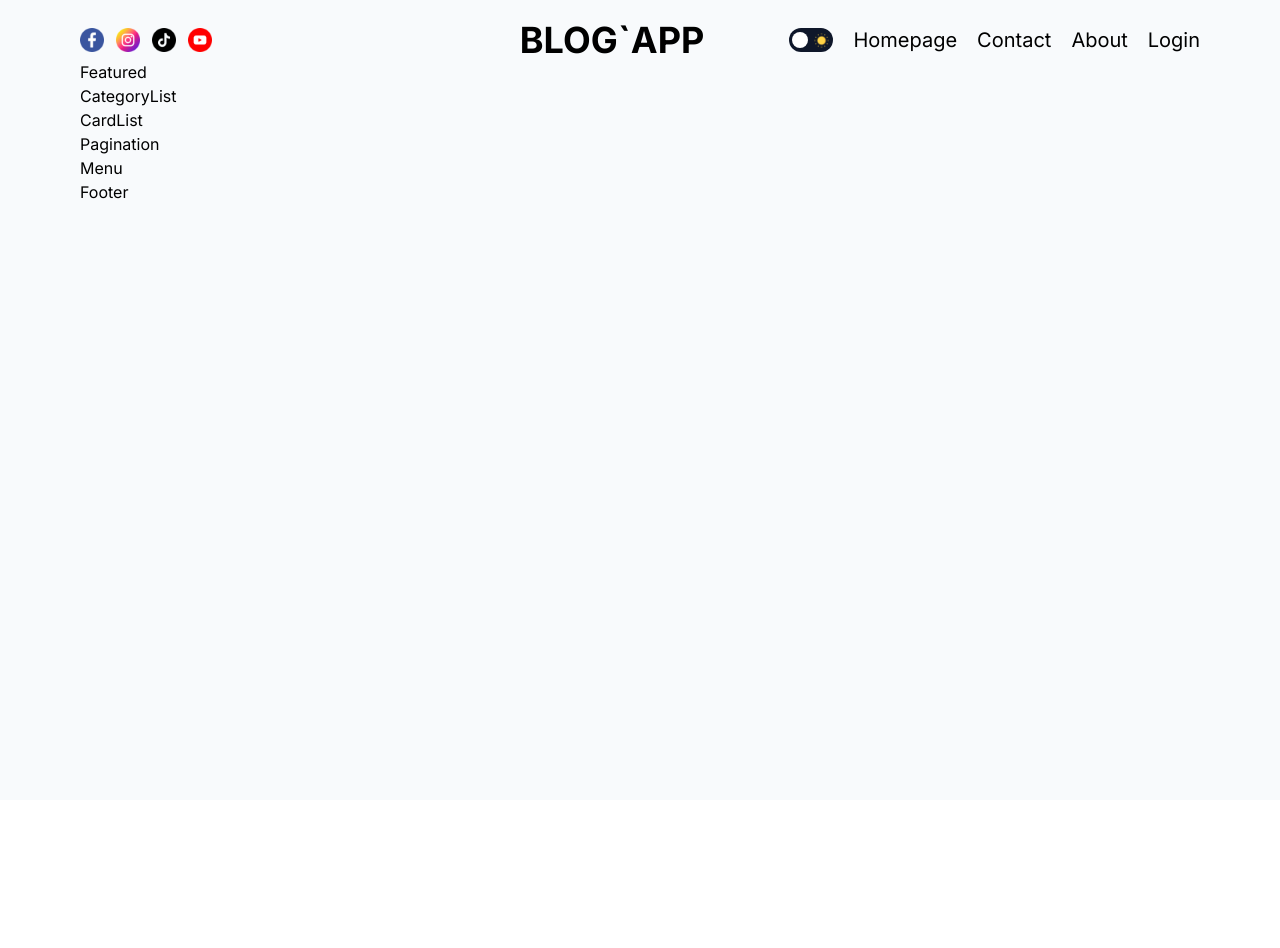
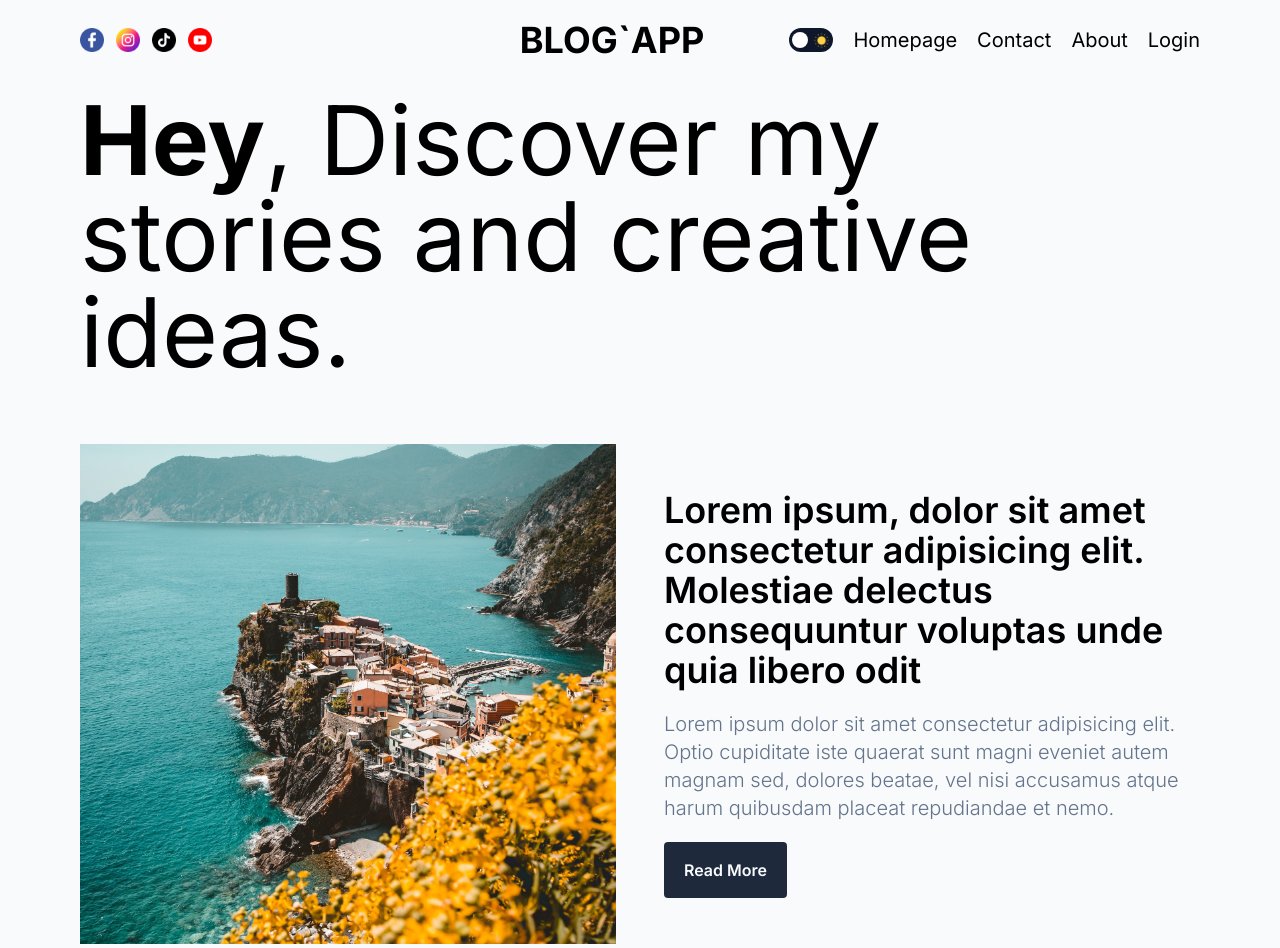
Before and after one commit to moein-github/nextjs-blog-app, a Next.js app: page / in a window 1280 px wide. Shown: the top 948 px of the page. Before the commit the page ends 800 px from the top, so only its background shows below. Built offline with nearby package versions, Linux system fonts and the light colour scheme.

Commit message:
implement featured component

```diff
--- a/next.config.js
+++ b/next.config.js
@@ -1,4 +1,6 @@
 /** @type {import('next').NextConfig} */
-const nextConfig = {}
+const nextConfig = {
+  reactStrictMode: false,
+};
 
-module.exports = nextConfig
+module.exports = nextConfig;
--- a/src/components/Featured.tsx
+++ b/src/components/Featured.tsx
@@ -1,3 +1,32 @@
+import Image from "next/image";
+
 export default function Featured() {
-  return <div>Featured</div>;
+  return (
+    <div className="mt-8">
+      <h1 className="text-8xl">
+        <b>Hey</b>, Discover my stories and creative ideas.
+      </h1>
+
+      <div className="mt-16 flex items-center gap-x-12">
+        <div className="flex-1 relative w-[500px] h-[500px]">
+          <Image src="/p1.jpeg" alt="" fill className="object-cover" />
+        </div>
+        <div className="flex-1 flex flex-col gap-y-5 font-semibold">
+          <h1 className="text-4xl">
+            Lorem ipsum, dolor sit amet consectetur adipisicing elit. Molestiae
+            delectus consequuntur voluptas unde quia libero odit
+          </h1>
+          <p className="text-xl font-light text-slate-500 dark:text-slate-400">
+            Lorem ipsum dolor sit amet consectetur adipisicing elit. Optio
+            cupiditate iste quaerat sunt magni eveniet autem magnam sed, dolores
+            beatae, vel nisi accusamus atque harum quibusdam placeat repudiandae
+            et nemo.
+          </p>
+          <button className="py-4 px-5 border-none rounded w-fit bg-slate-800 text-slate-50 dark:bg-slate-200 dark:text-slate-900">
+            Read More
+          </button>
+        </div>
+      </div>
+    </div>
+  );
 }
--- a/src/components/ThemeToggle.tsx
+++ b/src/components/ThemeToggle.tsx
@@ -18,7 +18,7 @@ export default function ThemeToggle() {
       <div
         className={`w-4 h-4 rounded-full bg-white absolute ${
           theme === "dark"
-            ? "right-[3px] bg-slate-900"
+            ? "right-[3px] bg-slate-800"
             : "left-[3px] bg-slate-50"
         }`}
       ></div>
```
